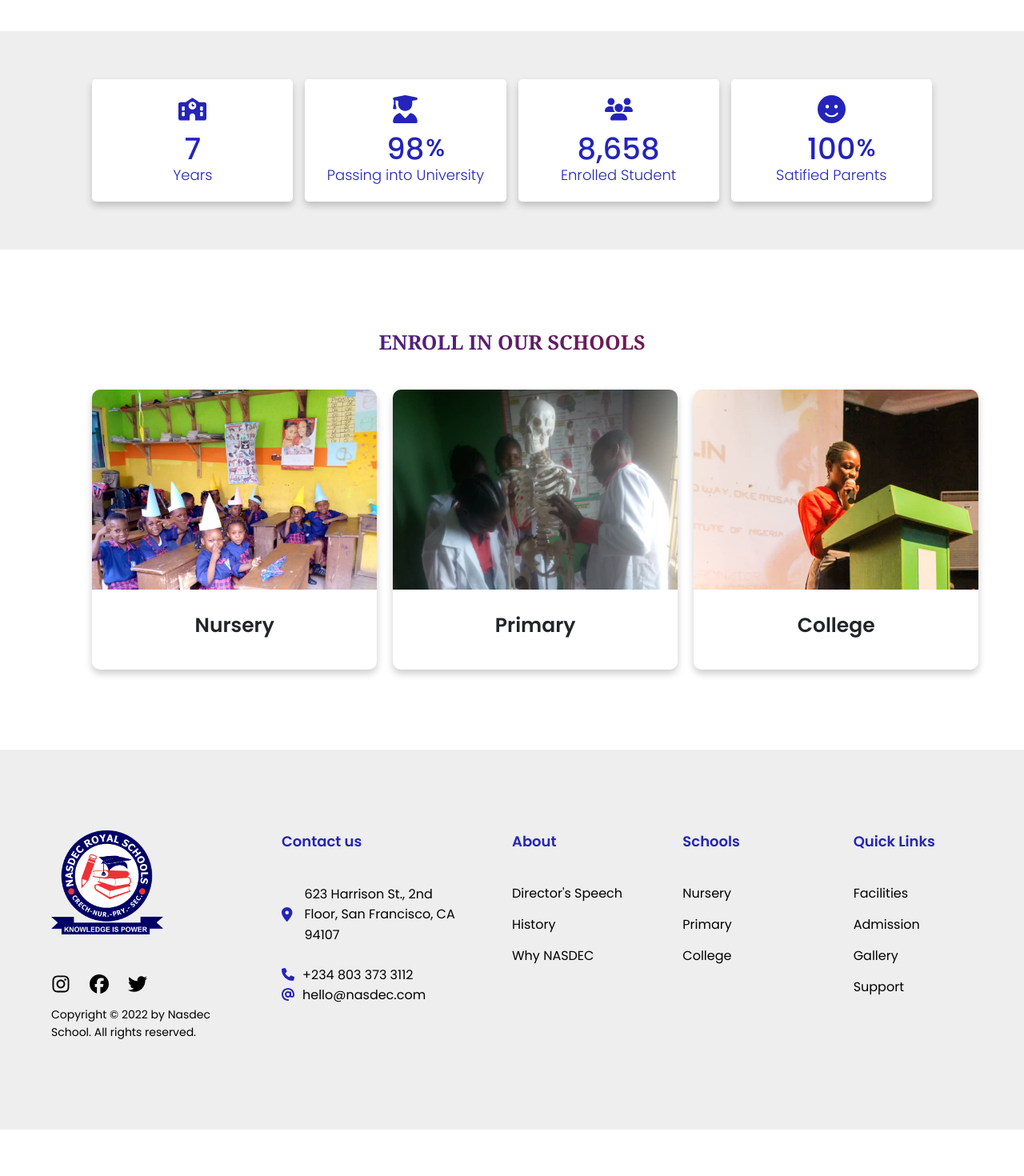
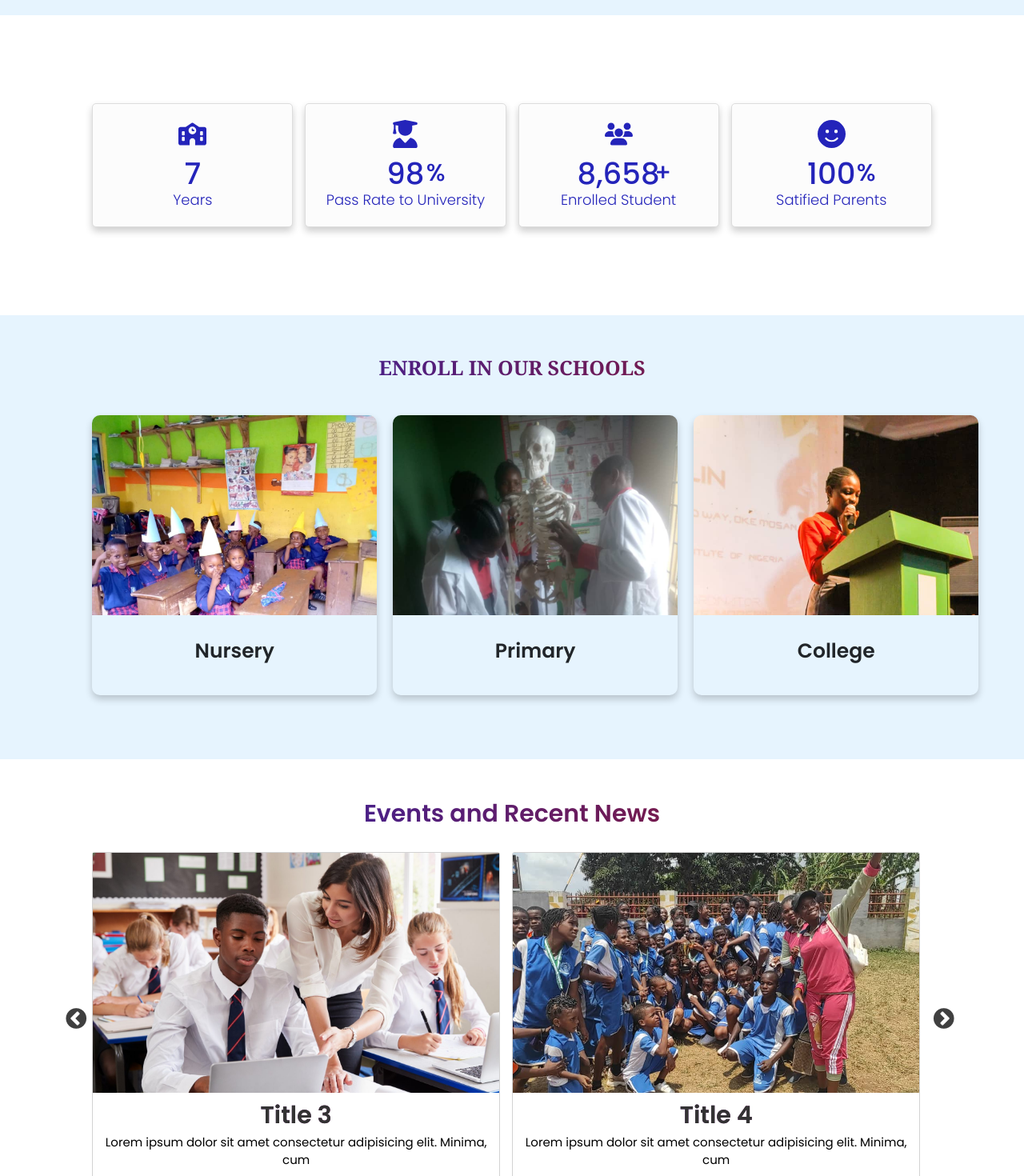
Before and after one commit to Teefwesh/nasdec.com.ng, a React (Create React App) app: page / in a window 1280 px wide. Shown: the part 1220-2690 px from the top of the page at 80% size. Before the commit the page ends 2632 px from the top, so only its background shows below. Built offline with nearby package versions, Linux system fonts and the light colour scheme.

Commit message:
updated labels

```diff
--- a/package.json
+++ b/package.json
@@ -18,6 +18,8 @@
     "react-router-dom": "^5.3.3",
     "react-scripts": "5.0.1",
     "react-scroll-trigger": "^0.6.14",
+    "react-slick": "^0.29.0",
+    "slick-carousel": "^1.8.1",
     "web-vitals": "^2.1.4"
   },
   "scripts": {
--- a/src/App.js
+++ b/src/App.js
@@ -2,6 +2,7 @@ import React from "react";
 import "./App.css";
 import CounterUp from "./pages/counterUp/CounterUp";
 import DirectorSpeech from "./pages/directorSpeech/DirectorSpeech";
+import Events from "./pages/events/Events";
 import Footer from "./pages/footer/Footer";
 
 import Home from "./pages/home/Home";
@@ -14,6 +15,7 @@ const App = () => {
       <DirectorSpeech />
       <CounterUp />
       <Schools />
+      <Events />
       <Footer />
     </div>
   );
--- a/src/components/schoolCard/SchoolCard.css
+++ b/src/components/schoolCard/SchoolCard.css
@@ -37,7 +37,7 @@
   text-align: center;
   font-size: 2.5rem;
   font-weight: 600;
-  /* color: #000066; */
+  /* color: #333; */
 }
 
 .nurseryCard > h3:hover {
--- /dev/null
+++ b/src/data/EventData.js
@@ -0,0 +1,31 @@
+import Event1 from "../image/nur.jpg";
+import Event2 from "../image/pry.png";
+import Event3 from "../image/sec.jpg";
+import Event4 from "../image/sport.jpeg";
+
+export const recentNewsAndEvent = [
+  {
+    id: 1,
+    title: "Title 1",
+    desc: "Lorem ipsum dolor sit amet consectetur adipisicing elit. Minima, cum",
+    image: Event1,
+  },
+  {
+    id: 2,
+    title: "Title 2",
+    desc: "Lorem ipsum dolor sit amet consectetur adipisicing elit. Minima, cum",
+    image: Event2,
+  },
+  {
+    id: 3,
+    title: "Title 3",
+    desc: "Lorem ipsum dolor sit amet consectetur adipisicing elit. Minima, cum",
+    image: Event3,
+  },
+  {
+    id: 4,
+    title: "Title 4",
+    desc: "Lorem ipsum dolor sit amet consectetur adipisicing elit. Minima, cum",
+    image: Event4,
+  },
+];
--- a/src/pages/counterUp/CounterUp.css
+++ b/src/pages/counterUp/CounterUp.css
@@ -1,6 +1,6 @@
 .counterUp {
-  padding: 2rem 0;
-  padding-bottom: 10rem;
+  padding: 5rem 0;
+  padding-bottom: 5rem;
 }
 
 .icons-container {
@@ -10,7 +10,8 @@
 }
 
 .icons-container .icons {
-  background: #fff;
+  background: #fcfcfc;
+  border: 1px solid #ddd;
   display: flex;
   flex-direction: column;
   align-items: center;
@@ -46,18 +47,23 @@
   color: var(--blue);
 }
 
-.add {
+.add,
+.percent,
+.plus {
   position: absolute;
   top: 8px;
-  right: 25%;
   font-size: 3rem;
   color: var(--blue);
 }
 
+.add {
+  right: 25%;
+}
+
+.plus {
+  right: 4%;
+}
+
 .percent {
-  position: absolute;
-  top: 8px;
   right: 10%;
-  font-size: 3rem;
-  color: var(--blue);
 }
--- a/src/pages/counterUp/CounterUp.jsx
+++ b/src/pages/counterUp/CounterUp.jsx
@@ -23,7 +23,7 @@ const CounterUp = () => {
           style={{
             width: "100%",
             // color: "white",
-            backgroundColor: "#eee",
+            // backgroundColor: "#eee",
             padding: "60px 9%",
           }}
         >
@@ -65,7 +65,7 @@ const CounterUp = () => {
                   />
                 )}
                 <h1 className="add">%</h1>
-                <p>Passing into University</p>
+                <p>Pass Rate to University</p>
               </div>
             </div>
 
@@ -85,6 +85,7 @@ const CounterUp = () => {
                     }}
                   />
                 )}
+                <h1 className="plus">+</h1>
                 <p>Enrolled Student</p>
               </div>
             </div>
--- a/src/pages/directorSpeech/DirectorSpeech.css
+++ b/src/pages/directorSpeech/DirectorSpeech.css
@@ -3,7 +3,7 @@
   grid-template-columns: repeat(2, 1fr);
   padding: 8rem 9%;
   gap: 10rem;
-  /* background: #f3f3f3; */
+  background: #e6f4fe;
 }
 
 .directorSpeech > img {
--- /dev/null
+++ b/src/pages/events/Events.css
@@ -0,0 +1,43 @@
+.events {
+  padding: 5rem 9% 10rem;
+}
+
+.events h1 {
+  text-align: center;
+  margin-bottom: 3rem;
+  font-size: 3rem;
+  font-weight: bolder;
+  background-image: linear-gradient(98.63deg, #2424ba 0%, #9b161b 100%);
+  -webkit-background-clip: text;
+  color: transparent;
+}
+
+.events > .slick-slider > .slick-list > .slick-track > .slick-slide > div {
+  margin-right: 1.5rem;
+}
+
+.events > .slick-slider > .slick-prev::before,
+.events > .slick-slider > .slick-next::before {
+  color: #000;
+  font-size: 30px;
+}
+
+.events > .slick-slider > .slick-prev::before {
+  margin-left: -10px;
+}
+
+.events > .slick-slider > .slick-next::before {
+  margin-left: -5px;
+}
+
+.card-top h1 {
+  text-align: center;
+  margin-top: 1rem;
+  color: #333;
+}
+
+.card-top p {
+  font-size: 1.5rem;
+  margin-top: -2.5rem;
+  color: #000;
+}
--- /dev/null
+++ b/src/pages/events/Events.jsx
@@ -0,0 +1,76 @@
+import React from "react";
+import "./Events.css";
+import "slick-carousel/slick/slick.css";
+import "slick-carousel/slick/slick-theme.css";
+import Slider from "react-slick";
+
+import { recentNewsAndEvent } from "../../data/EventData";
+
+function SimpleSlider() {
+  const settings = {
+    dots: true,
+    infinite: true,
+    autoplay: true,
+    speed: 1000,
+    slidesToShow: 2,
+    slidesToScroll: 1,
+    initialSlide: 0,
+    autoplaySpeed: 2000,
+    cssEase: "linear",
+
+    responsive: [
+      {
+        breakpoint: 1024,
+        settings: {
+          slidesToShow: 3,
+          slidesToScroll: 3,
+          infinite: true,
+          dots: true,
+        },
+      },
+      {
+        breakpoint: 600,
+        settings: {
+          slidesToShow: 2,
+          slidesToScroll: 2,
+          initialSlide: 2,
+        },
+      },
+      {
+        breakpoint: 480,
+        settings: {
+          slidesToShow: 1,
+          slidesToScroll: 1,
+        },
+      },
+    ],
+  };
+  return (
+    <div className="events">
+      <h1>Events and Recent News</h1>
+      <Slider {...settings}>
+        {recentNewsAndEvent.map((item) => (
+          <div className="card">
+            <div className="card-top">
+              <img
+                src={item.image}
+                alt={item.title}
+                style={{
+                  width: "100%",
+                  height: "300px",
+                  objectFit: "cover",
+                  alignSelf: "center",
+                }}
+              />
+
+              <h1>{item.title}</h1>
+              <p style={{ textAlign: "center" }}>{item.desc}</p>
+            </div>
+          </div>
+        ))}
+      </Slider>
+    </div>
+  );
+}
+
+export default SimpleSlider;
--- a/src/pages/footer/Footer.jsx
+++ b/src/pages/footer/Footer.jsx
@@ -79,7 +79,7 @@ const Footer = () => {
                   color: "#2424ba",
                 }}
               />
-              623 Harrison St., 2nd Floor, San Francisco, CA 94107
+              No 5 & 7 Eddynumbers Avenue, Eedu, Agbara, Ogun State. Nigeria
             </p>
             <p>
               <FontAwesomeIcon
@@ -87,15 +87,19 @@ const Footer = () => {
                 style={{ marginRight: "1rem", color: "#2424ba" }}
               />
               <Link className="footer-link" to="">
-                +234 803 373 3112
+                <b>+234 1 293 2252 </b>
               </Link>
               <br />
               <FontAwesomeIcon
                 icon={faAt}
                 style={{ marginRight: "1rem", color: "#2424ba" }}
               />
-              <Link className="footer-link" to="mailto:hello@omnifood.com">
-                hello@nasdec.com
+              <Link
+                className="footer-link"
+                to=""
+                style={{ wordWrap: "break-word" }}
+              >
+                nasdecroyalschools@yahoo.com
               </Link>
             </p>
           </address>
--- a/src/pages/schools/Schools.css
+++ b/src/pages/schools/Schools.css
@@ -1,5 +1,6 @@
 .schools {
-  padding: 0 9% 10rem;
+  padding: 5rem 9% 8rem;
+  background: #e6f4fe;
 }
 
 .schools h1 {
```
Also changed, not shown: 1 other file (tests, documents, lock files or other folders).
